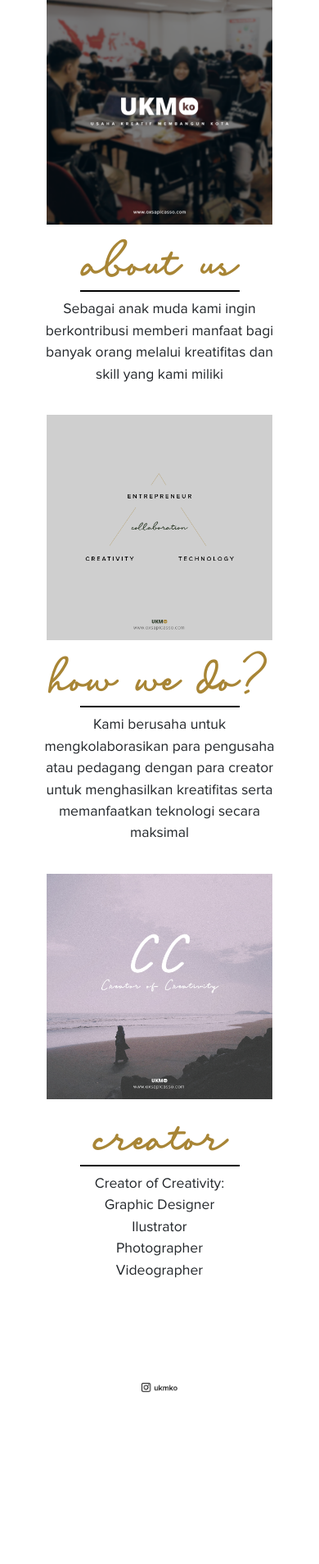
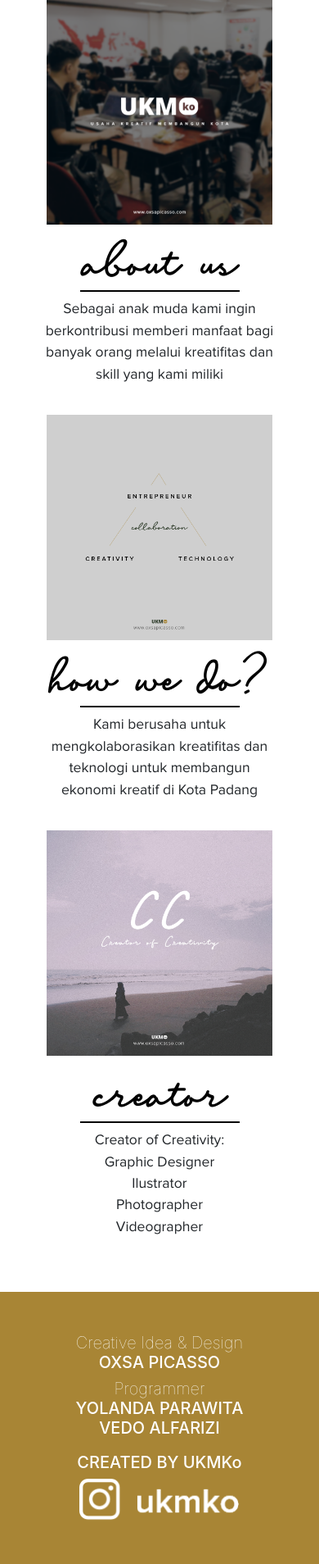
Before and after one commit to nabang97/UKM.company, a PHP site: page /Home.php in a window 390 px wide. Shown: the part 351-2259 px from the top of the page at 82% size. Before the commit the page ends 2050 px from the top, so only its background shows below. Run offline with PHP 8.4, Linux system fonts and the light colour scheme.

Commit message:
update home 01/01/2019

```diff
--- a/Home.php
+++ b/Home.php
@@ -77,7 +77,7 @@
           <h1 class="ukm-title">how we do?
           </h1>
           <div class="line"></div>
-          <p style="margin-top:10px;">Kami berusaha untuk mengkolaborasikan para pengusaha atau pedagang dengan para creator untuk menghasilkan kreatifitas serta memanfaatkan teknologi secara maksimal</p>
+          <p style="margin-top:10px;">Kami berusaha untuk mengkolaborasikan kreatifitas dan teknologi untuk membangun ekonomi kreatif di Kota Padang </p>
         </div>
       </div>
       <div class="text-2">
@@ -101,10 +101,33 @@
 
   </div>
 </div>
-<div class="container ukm-footer" style="margin-top:100px;margin-bottom:100px;">
-  <center>
-  <img src="image\ukmco-ig.png" alt="" class="img-fluid logo-footer">
-</center>
+<div class="ukm-footer">
+  <div class="container-fluid">
+    <div class="row">
+      <div class="col-sm-6">
+          <h5>
+            <span class="text-unbold">Creative Idea & Design</span><br>
+            <span>OXSA PICASSO</span>
+          </h5>
+
+          <h5>
+            <span class="text-unbold">Programmer</span><br>
+            <span>YOLANDA PARAWITA<br>VEDO ALFARIZI</span>
+          </h5>
+
+      </div>
+      <div class="col-sm-6">
+        <div class="float-footer">
+          <h5>CREATED BY UKMKo</h5>
+          <center>
+          <img src="image\ikonig.png" alt="" class="img-fluid logo-footer">
+          </center>
+        </div>
+      </div>
+    </div>
+  </div>
+
+
 </div>
 
 <script src="https://code.jquery.com/jquery-3.3.1.slim.min.js" integrity="sha384-q8i/X+965DzO0rT7abK41JStQIAqVgRVzpbzo5smXKp4YfRvH+8abtTE1Pi6jizo" crossorigin="anonymous"></script>
--- a/css/responsive.css
+++ b/css/responsive.css
@@ -31,7 +31,6 @@
     justify-content: center;
     display: table-cell;
   }
-
   .title-1,.title-2,.title-3{
     margin: auto;
     text-align: center;
@@ -57,13 +56,12 @@
     width: 100%;
     height: 2px;
     background: black;
-    margin: auto;
+    margin: auto;  }
+  .line {max-width: 50%;position: absolute; right: 0; left: 0
   }
- .line {max-width: 50%;position: absolute; right: 0; left: 0}
   .title-2>.ukm-text-content>.line{
     float: unset;
-    width:unset;
-  }
+    width:unset;}
   .ukm-text-content{
     width: unset;
   }
@@ -76,8 +74,16 @@
   .logo-footer{
     width:25%;
   }
-
-
+  .ukm-footer{
+    text-align: center;
+  }
+  .float-footer{
+    margin-top: 10px;
+    float: none;
+    text-align: center;
+    align-self: center;
+    align-items: center;
+  }
 }
 @media only screen and (max-width:500px) {
   .slide-image{
--- a/css/style.css
+++ b/css/style.css
@@ -32,7 +32,7 @@ body{ margin: 0}
 .ukm-title{
   font-family: Balig;
   font-size: 4em;
-  color: #A88535;
+  color: black;
   margin-bottom: 0px;
   line-height: 60px
 }
@@ -72,10 +72,25 @@ body{ margin: 0}
   max-width: 70%;
 }
 img.logo-footer{
-  width:12%;
+  width:70%;
   cursor: pointer;
 }
 .ukm-text-content>p{
   font-family: Proxima reguler;
   font-size: 1.1em;
 }
+.ukm-footer{
+  padding: 50px 40px 50px 40px;
+  background-color: #A88535;
+  margin-top: 50px;
+  color: white;
+}
+.text-bold{
+  font-weight: bold;
+}
+.text-unbold{
+  font-weight: lighter;
+}
+.float-footer{
+  float: right;
+}
```
